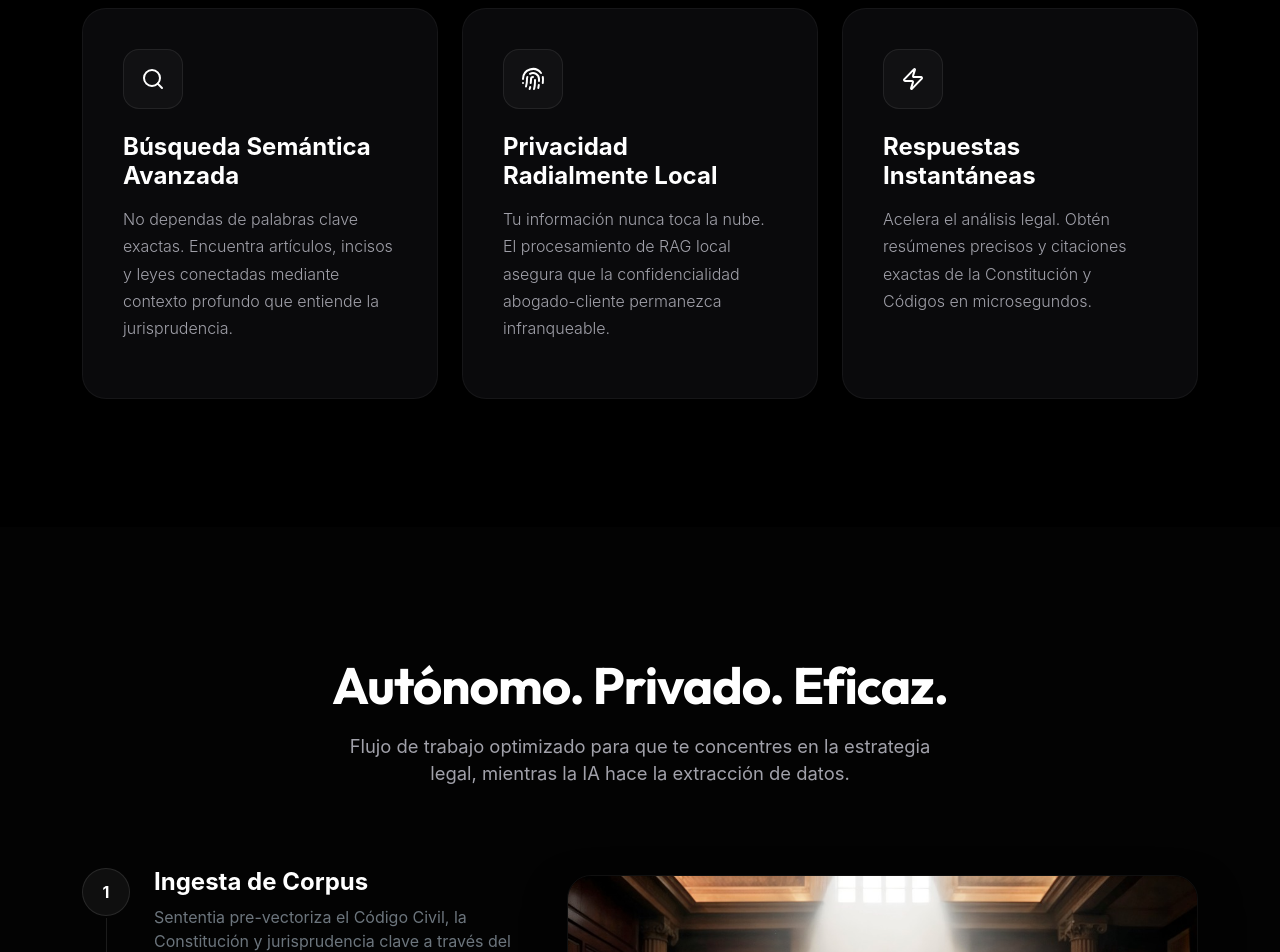
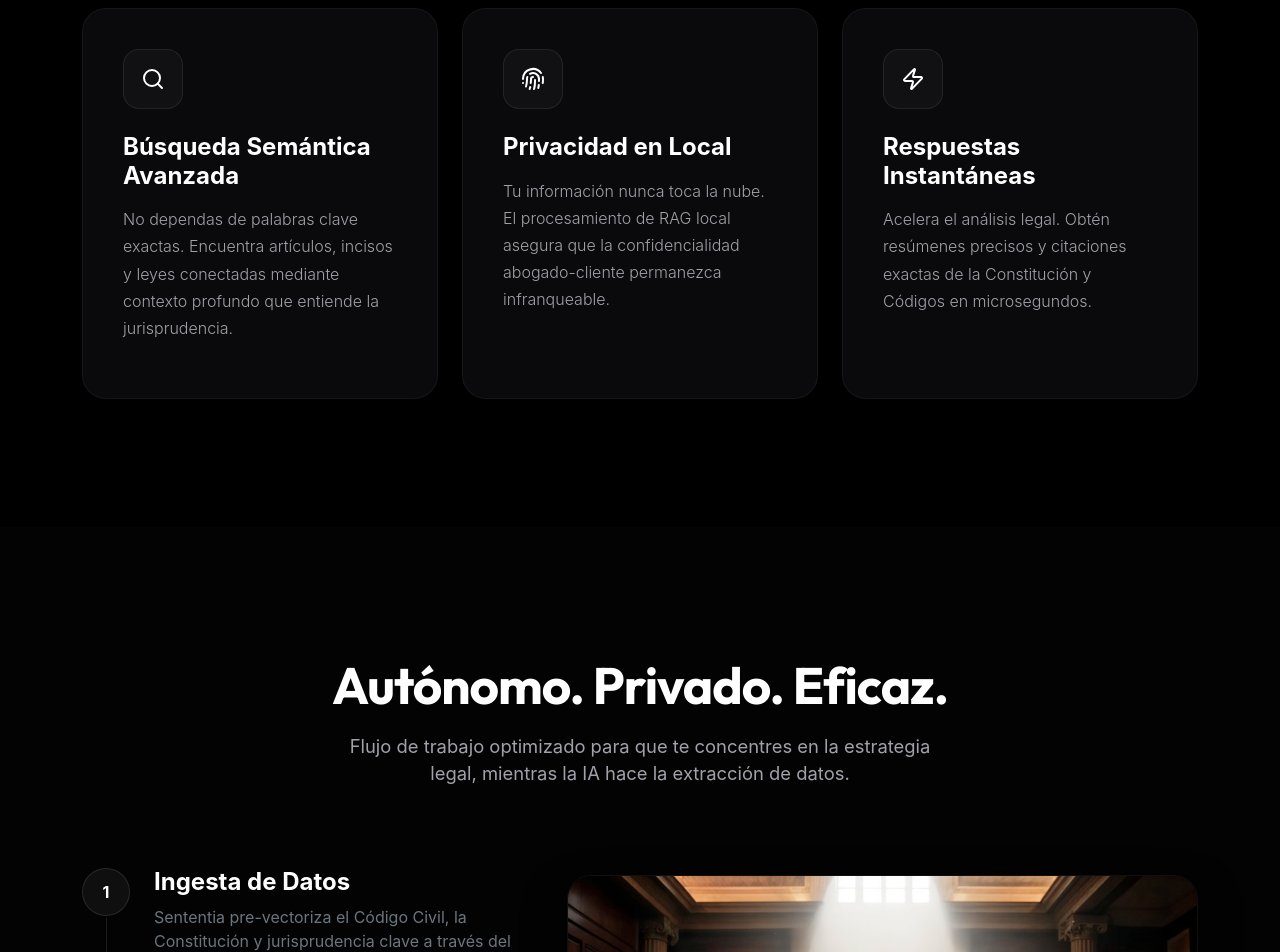
Before and after one commit to LuSpace1/sententia-web, a React (Vite) app in the folder frontend/: page / in a window 1280 px wide. Shown: the part 1740-2692 px from the top of the page. Built offline with nearby package versions, Linux system fonts and the light colour scheme; no server answers.

Commit message:
feat(landing): actualizar componentes de la landing page

```diff
--- a/frontend/src/pages/LandingPage.jsx
+++ b/frontend/src/pages/LandingPage.jsx
@@ -14,7 +14,7 @@ const FEATURES = [
   },
   {
     icon: <Fingerprint size={24} />,
-    title: 'Privacidad Radialmente Local',
+    title: 'Privacidad en Local',
     desc: 'Tu información nunca toca la nube. El procesamiento de RAG local asegura que la confidencialidad abogado-cliente permanezca infranqueable.'
   },
   {
@@ -193,7 +193,7 @@ const LandingPage = ({ user, onLogout, onDemo }) => {
               <div className={styles.stepItem}>
                 <div className={styles.stepNumber}>1</div>
                 <div>
-                  <h4 className="fw-bold mb-2">Ingesta de Corpus</h4>
+                  <h4 className="fw-bold mb-2">Ingesta de Datos</h4>
                   <p className="text-secondary mb-0">Sententia pre-vectoriza el Código Civil, la Constitución y jurisprudencia clave a través del backend RAG.</p>
                 </div>
               </div>
```
